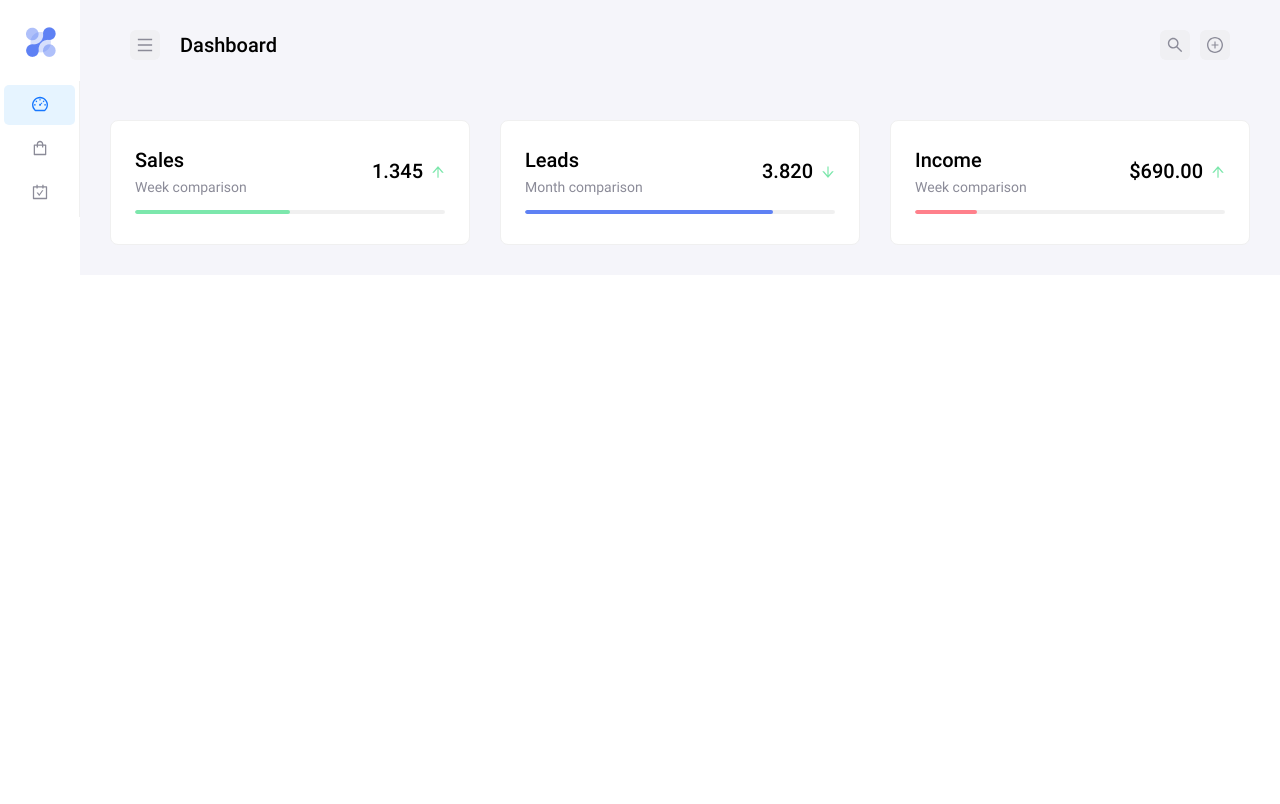
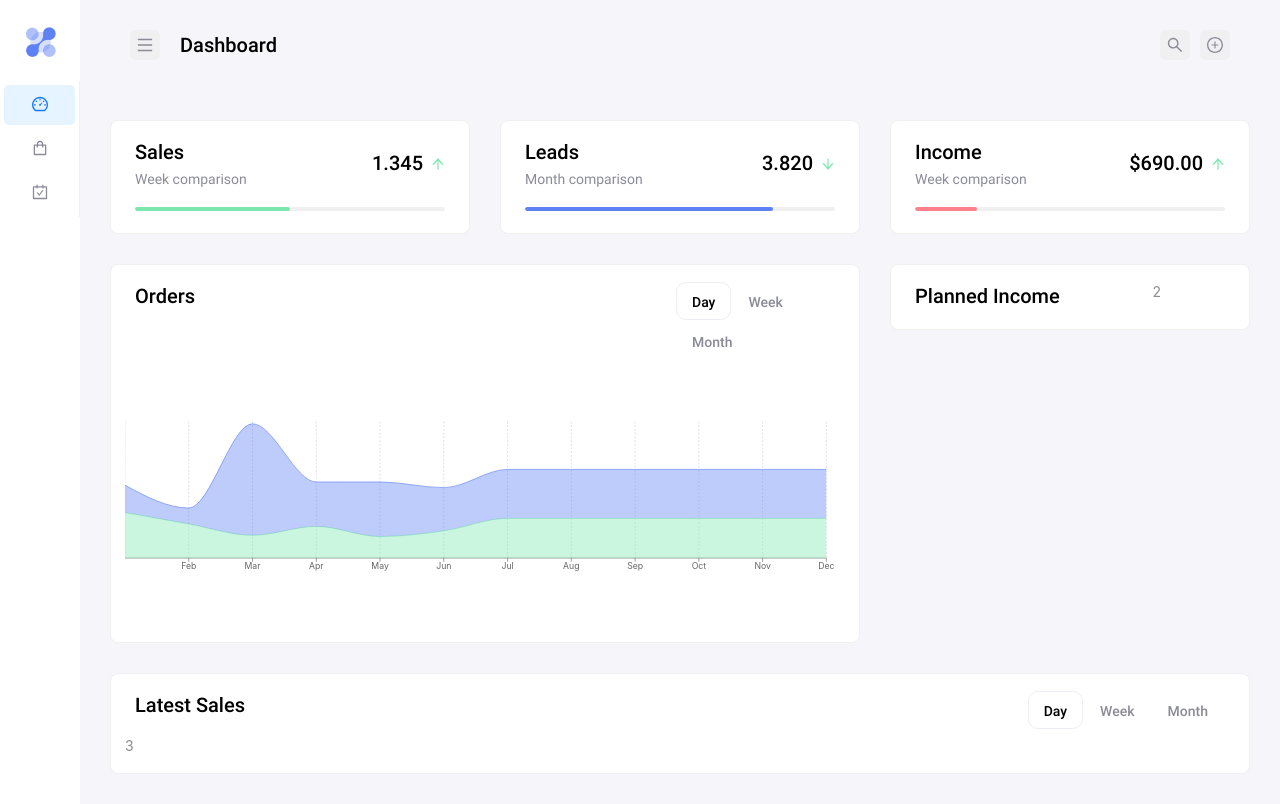
Before and after one commit to TChebun/crm_dashboard, a React (Vite) app: page / in a window 1280 px wide. Built offline with nearby package versions, Linux system fonts and the light colour scheme.

Commit message:
create wrapper for cards, add charts"

```diff
--- a/package.json
+++ b/package.json
@@ -10,10 +10,11 @@
     "preview": "vite preview"
   },
   "dependencies": {
+    "antd": "^5.24.9",
     "react": "^19.0.0",
     "react-dom": "^19.0.0",
-    "antd": "^5.24.9",
     "react-router": "^7.5.3",
+    "recharts": "^2.15.3",
     "sass": "^1.87.0"
   },
   "devDependencies": {
--- a/src/App.jsx
+++ b/src/App.jsx
@@ -4,6 +4,7 @@ import { ConfigProvider } from "antd";
 const theme = {
   token: {
     colorText: "#8b8b98",
+    colorBorder: "transparent",
   },
   components: {
     Layout: {
@@ -15,9 +16,9 @@ const theme = {
     Menu: {
       itemBorderRadius: 5,
     },
-    // Header: {
-    //   headerHeight: 90,
-    // },
+    Card: {
+      bodyPadding: "16px 24px",
+    },
   },
 };
 
--- /dev/null
+++ b/src/components/CardWrapper/CardWrapper.jsx
@@ -0,0 +1,37 @@
+import React from "react";
+import { Card, Row, Col, Radio, Flex } from "antd";
+
+import "./CardWrapper.scss";
+
+const CardWrapper = ({ children, title, description, period, setPeriod }) => {
+  const handlePeriod = (e) => {
+    setPeriod(e.target.value);
+  };
+
+  return (
+    <Card className="card-wrapper">
+      <Row gutter={[20, 5]}>
+        <Col span={18}>
+          <div className="main__box">
+            <div className="main__title">{title}</div>
+            {description ? <div className="main__description">{description}</div> : null}
+          </div>
+        </Col>
+        {period ? (
+          <Col span={6}>
+            <Flex justify="flex-end">
+              <Radio.Group value={period} onChange={handlePeriod}>
+                <Radio.Button value="day">Day</Radio.Button>
+                <Radio.Button value="week">Week</Radio.Button>
+                <Radio.Button value="month">Month</Radio.Button>
+              </Radio.Group>
+            </Flex>
+          </Col>
+        ) : null}
+        {children}
+      </Row>
+    </Card>
+  );
+};
+
+export default CardWrapper;
--- /dev/null
+++ b/src/components/CardWrapper/CardWrapper.scss
@@ -0,0 +1,43 @@
+@use "../../assets/scss/fonts";
+
+.card-wrapper {
+  .ant-radio-button-wrapper {
+    border-color: transparent;
+    padding: 0 16px;
+    height: 40px;
+    line-height: 40px;
+
+    &::before {
+      content: none;
+    }
+    .ant-radio-button {
+      border-radius: 10px;
+      border: 1px solid transparent;
+      transition: color 0.2s, border-color 0.2s, box-shadow 0.2s;
+      &-label {
+        font-family: "RM", sans-serif;
+      }
+    }
+
+    &-checked {
+      color: #000000;
+      .ant-radio-button {
+        border-color: #eeeef4;
+      }
+      &:first-child {
+        border-color: transparent;
+        .ant-radio-button {
+          border-color: #eeeef4;
+        }
+      }
+    }
+
+    &:hover {
+      color: #000000;
+      border-color: transparent;
+      .ant-radio-button {
+        border-color: #eeeef4;
+      }
+    }
+  }
+}
--- a/src/components/DashboardCard/DashboardCard.jsx
+++ b/src/components/DashboardCard/DashboardCard.jsx
@@ -1,25 +1,24 @@
 import React from "react";
-import { Card, Flex, Progress } from "antd";
+import { Card, Flex, Progress, Row, Col } from "antd";
+import CardWrapper from "../CardWrapper/CardWrapper";
 
 import { ArrowUpOutlined, ArrowDownOutlined } from "@ant-design/icons";
 
 const DashboardCard = ({ title, description, sum, color, progress, progressColor, down }) => {
   return (
-    <Card>
-      <Flex align="center" justify="space-between">
-        <div className="main__box">
-          <div className="main__title">{title}</div>
-          <div className="main__description">{description}</div>
-        </div>
+    <CardWrapper title={title} description={description}>
+      <Col span={6}>
         <div className="main__item">
-          <Flex align="center" gap={8}>
+          <Flex align="center" justify="flex-end" gap={8}>
             <div className="main__sum">{sum}</div>
             {down ? <ArrowDownOutlined style={{ color: color }} /> : <ArrowUpOutlined style={{ color: color }} />}
           </Flex>
         </div>
-      </Flex>
-      <Progress percent={progress} showInfo={false} strokeColor={progressColor} size={{ height: 4 }} />
-    </Card>
+      </Col>
+      <Col span={24}>
+        <Progress percent={progress} showInfo={false} strokeColor={progressColor} size={{ height: 4 }} />
+      </Col>
+    </CardWrapper>
   );
 };
 
--- a/src/main.jsx
+++ b/src/main.jsx
@@ -8,9 +8,9 @@ import "./assets/scss/style.scss";
 
 const root = ReactDOM.createRoot(document.getElementById("root"));
 root.render(
-  <React.StrictMode>
-    <BrowserRouter>
-      <App />
-    </BrowserRouter>
-  </React.StrictMode>
+  // <React.StrictMode>
+  <BrowserRouter>
+    <App />
+  </BrowserRouter>
+  // </React.StrictMode>
 );
--- a/src/pages/Main/Main.jsx
+++ b/src/pages/Main/Main.jsx
@@ -1,12 +1,79 @@
-import React from "react";
+import React, { useEffect, useState } from "react";
 import { Row, Col } from "antd";
+import { AreaChart, Area, XAxis, CartesianGrid, Tooltip } from "recharts";
 import DashboardCard from "../../components/DashboardCard/DashboardCard";
+import CardWrapper from "../../components/CardWrapper/CardWrapper";
 
 import { upperCards } from "./dictionary";
 
 import "./main.scss";
 
+const data = [
+  {
+    name: "Jan",
+    uv: 4000,
+    pv: 2400,
+  },
+  {
+    name: "Feb",
+    uv: 3000,
+    pv: 1398,
+  },
+  {
+    name: "Mar",
+    uv: 2000,
+    pv: 9800,
+  },
+  {
+    name: "Apr",
+    uv: 2780,
+    pv: 3908,
+  },
+  {
+    name: "May",
+    uv: 1890,
+    pv: 4800,
+  },
+  {
+    name: "Jun",
+    uv: 2390,
+    pv: 3800,
+  },
+  {
+    name: "Jul",
+    uv: 3490,
+    pv: 4300,
+  },
+  {
+    name: "Aug",
+    uv: 3490,
+    pv: 4300,
+  },
+  {
+    name: "Sep",
+    uv: 3490,
+    pv: 4300,
+  },
+  {
+    name: "Oct",
+    uv: 3490,
+    pv: 4300,
+  },
+  {
+    name: "Nov",
+    uv: 3490,
+    pv: 4300,
+  },
+  {
+    name: "Dec",
+    uv: 3490,
+    pv: 4300,
+  },
+];
+
 const Main = () => {
+  const [ordersPeriod, setOrdersPeriod] = useState("day");
+  const [salesPeriod, setSalesPeriod] = useState("day");
   return (
     <div className="main">
       <Row gutter={[30, 30]}>
@@ -23,6 +90,35 @@ const Main = () => {
             />
           </Col>
         ))}
+        <Col span={16}>
+          <CardWrapper title="Orders" period={ordersPeriod} setPeriod={setOrdersPeriod}>
+            <AreaChart
+              width={1160}
+              height={260}
+              data={data}
+              margin={{
+                top: 10,
+                right: 30,
+                left: 0,
+                bottom: 0,
+              }}
+            >
+              <CartesianGrid horizontal={false} strokeDasharray="3 3" />
+              <XAxis dataKey="name" />
+              <Tooltip />
+              <Area type="monotone" dataKey="uv" stackId="1" fillOpacity={0.4} stroke="#7CE7AC" fill="#7CE7AC" />
+              <Area type="monotone" dataKey="pv" stackId="1" fillOpacity={0.4} stroke="#5E81F4" fill="#5E81F4" />
+            </AreaChart>
+          </CardWrapper>
+        </Col>
+        <Col span={8}>
+          <CardWrapper title="Planned Income">2</CardWrapper>
+        </Col>
+        <Col span={24}>
+          <CardWrapper title="Latest Sales" period={salesPeriod} setPeriod={setSalesPeriod}>
+            3
+          </CardWrapper>
+        </Col>
       </Row>
     </div>
   );
--- a/src/pages/Main/main.scss
+++ b/src/pages/Main/main.scss
@@ -12,6 +12,13 @@
     font-size: 14px;
   }
 
+  &__item {
+    display: flex;
+    align-items: center;
+    justify-content: flex-end;
+    height: 100%;
+  }
+
   &__sum {
     font-family: "RM", sans-serif;
     font-size: 20px;
```
Also changed, not shown: 1 other file (tests, documents, lock files or other folders).
